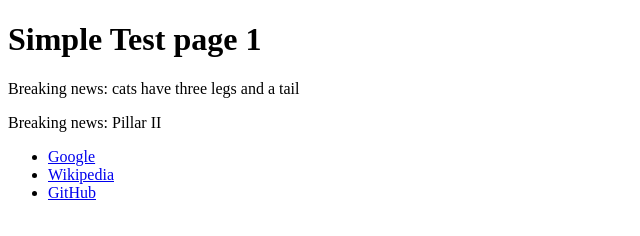
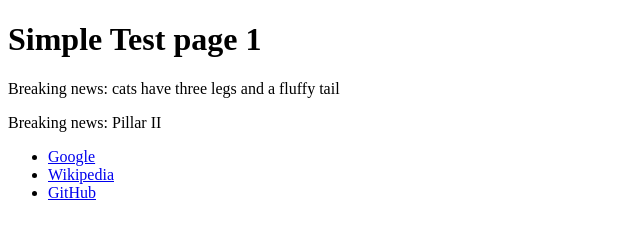
Before and after one commit to eliopetrini/eliopetrini.github.io, a website: page public/page1.html in a window 1280 px wide. Shown: the full height of the page, 0-640 px from the left. Drawn offline with Linux system fonts and the light colour scheme.

Commit message:
Update page1.html

```diff
--- a/public/page1.html
+++ b/public/page1.html
@@ -7,7 +7,7 @@
 </head>
 <body>
   <h1>Simple Test page 1</h1>
-  <p>Breaking news: cats have three legs and a tail</p>
+  <p>Breaking news: cats have three legs and a fluffy tail</p>
   <p>Breaking news: Pillar II</p>
   <ul>
     <li><a href="https://www.google.com" target="_blank">Google</a></li>
```
